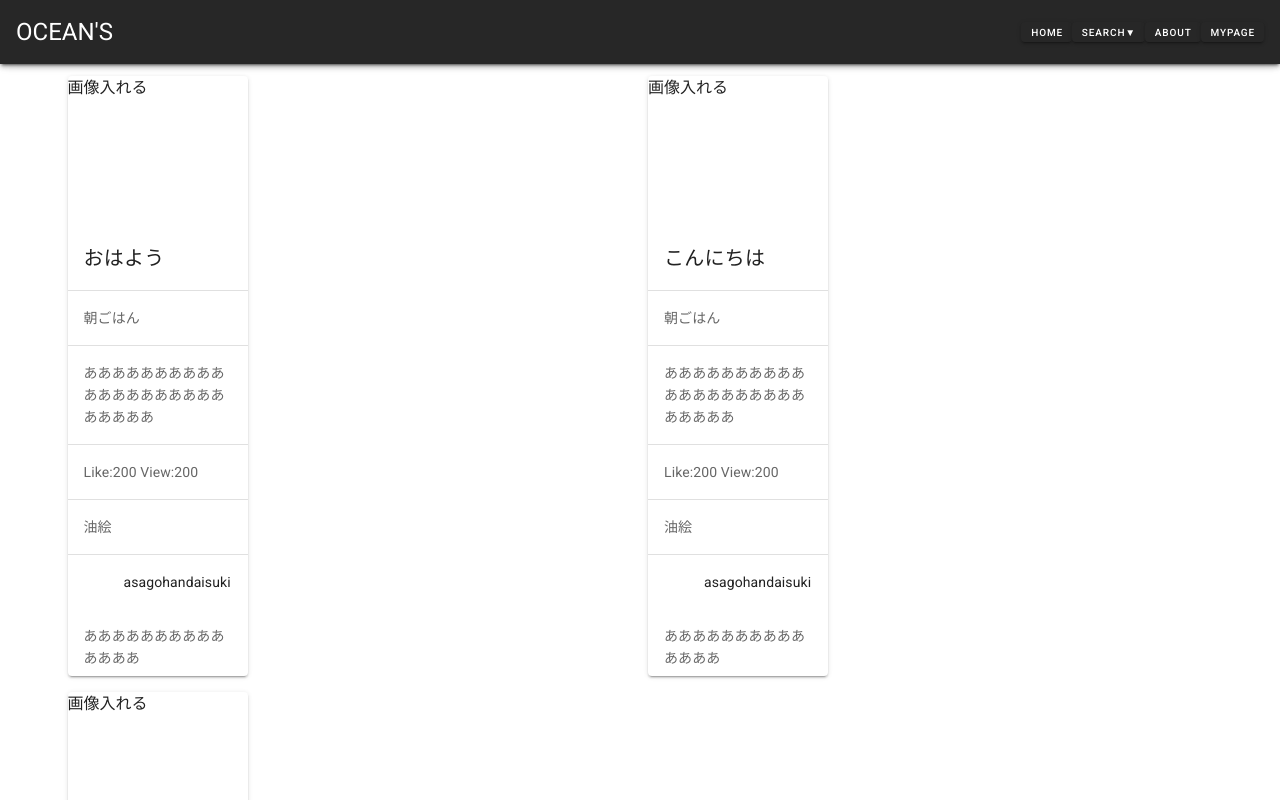
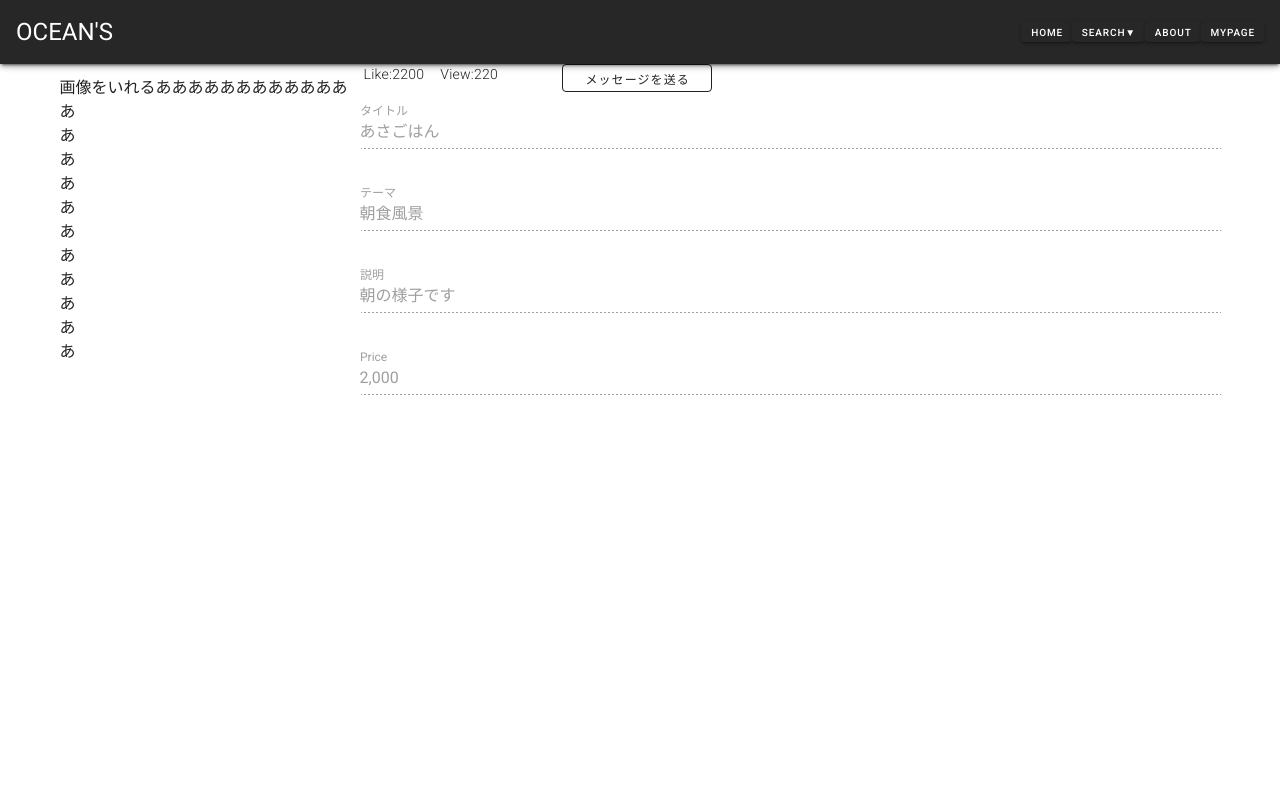
Before and after one commit to notitle420/gallalie, a Vue app: page /work-detail in a window 1280 px wide. Shown: the top 800 px of the page. Built offline with nearby package versions, Linux system fonts and the light colour scheme.

Commit message:
面倒なので一括コミット

```diff
--- a/src/App.vue
+++ b/src/App.vue
@@ -28,18 +28,13 @@
         </v-flex>
       </v-layout>
     </v-card>
-    <workList/>
     <router-view></router-view>
   </v-app>
 </template>
 
 <script>
-import workList from '@/views/workList.vue';
 export default {
   name: 'App',
-  components: {
-    workList
-  },
   data: () => ({
     items: [
       { title: 'Art' },
--- a/src/components/workAdd.vue
+++ b/src/components/workAdd.vue
@@ -1,5 +1,86 @@
 <template>
+  <div>
     <v-container>
-        <h1>こんにちは</h1>
+      <v-layout justify-center wrap>
+        <div class="avator">
+          <v-img
+           class="avator_icon"
+           :src="avatorUrl"/>
+          <input
+            type="file"
+            class="avator_input"
+            id="avator-input"
+            accept="image/png,image/jpeg,image/gif"
+            @change="uploadAvator"/>
+          <v-layout justify-center class="mt-12">
+            <v-btn
+              class="avator_botton"
+              @click="selectAvator"
+              text
+            >
+              <v-img
+                src="../../public/images/camera.svg"
+                width="100px"
+              />
+            </v-btn>
+          </v-layout>
+        </div>
+        <v-text-field full-width placeholder="タイトル" :rules="titleRules" required></v-text-field>
+        <v-text-field full-width placeholder="テーマ" :rules="themeRules" required></v-text-field>
+        <v-text-field full-width placeholder="説明" :rules="discriptionRules" required></v-text-field>
+        <v-text-field full-width placeholder="Price" :rules="priceRules" required></v-text-field>
+      </v-layout>
     </v-container>
+      <v-layout justify-center class="mt-10">
+        <v-btn to="/" outlined>作品を追加</v-btn>
+      </v-layout>
+  </div>
 </template>
+<script>
+export default {
+  methods: {
+    selectAvator() {
+      const input = document.querySelector('#avator-input');
+      input.click();
+    },
+    uploadAvator(e) {
+      e.preventDefault();
+      //からだったら何もしない
+      if (e.target.files.length === 0) {
+        return null;
+      }
+      const avatorfile =e.target.files[0];
+      //eslint-disable-next-line
+      console.log(avatorfile);
+      //imageurlにtimestamp付与
+      this.avatorUrl = `${this.avatorUrl}?timestamp=${Date.now()}`
+    },
+  },
+  data: () => ({
+    avatorUrl: '/profile.svg',
+    title: '',
+    titleRules: [
+      v => !!v || 'タイトルを入力してください',
+    ],
+    theme: '',
+    themeRules: [
+      v => !!v || 'テーマを入力してください',
+    ],
+    discription: '',
+    discriptionRules: [
+      v => !!v || '説明を入力してください',
+
+    ],
+    price: '',
+    priceRules: [
+      v => !!v || 'Priceを入力してください',
+    ],
+  })
+};
+</script>
+<style scoped>
+.avator {
+  width: 300px;
+  height: 300px;
+}
+</style>
--- a/src/components/workDetail.vue
+++ b/src/components/workDetail.vue
@@ -0,0 +1,40 @@
+<template>
+  <div>
+    <v-container>
+      <v-layout justify-center wrap>
+        <div class="avator">
+          <v-img
+           width="300px"
+           height="300px">
+           画像をいれるああああああああああああ<br>あ<br>あ<br>あ<br>あ<br>あ<br>あ<br>あ<br>あ<br>あ<br>あ<br>あ
+        </v-img>
+        </div>
+        <v-layout wrap>
+          <v-flex column>
+            <v-flex row >
+              <p class="ml-4 body-2 font-weight-light">Like:2200</p>
+              <p class="ml-4 mr-4 body-2 font-weight-light">View:220</p>
+              <v-btn class="ml-12" to="" outlined small width="150px">メッセージを送る</v-btn>
+            </v-flex>
+            <div>
+              <v-text-field class="my-4" disabled label="タイトル" :value="this.title"/>
+              <v-text-field class="my-4" disabled label="テーマ" :value="this.theme"/>
+              <v-text-field class="my-4" disabled label="説明" :value="this.discription"/>
+              <v-text-field class="my-4" disabled label="Price" :value="this.price"/>
+            </div>
+          </v-flex>
+        </v-layout>
+      </v-layout>
+    </v-container>
+  </div>
+</template>
+<script>
+export default {
+  data: () => ({
+    title: 'あさごはん',
+    theme: '朝食風景',
+    discription: '朝の様子です',
+    price: '2,000'
+  })
+}
+</script>
--- a/src/router/index.js
+++ b/src/router/index.js
@@ -3,7 +3,6 @@ import VueRouter from 'vue-router';
 import workList from '@/views/workList.vue';
 import workAdd from '@/components/workAdd.vue';
 import workDetail from '@/components/workDetail';
-import work from '@/components/work.vue';
 import login from '@/views/login.vue';
 
 Vue.use(VueRouter)
@@ -25,10 +24,6 @@ const routes = [
     path: '/login',
     component: login
   },
-  {
-    path: '/work',
-    component: work
-  },
 ]
 
 const router = new VueRouter({
```
Also changed, not shown: public/images/camera.svg (added), src/components/work.vue (deleted).
